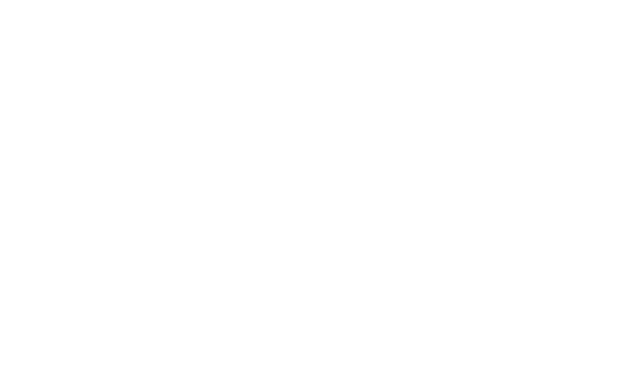
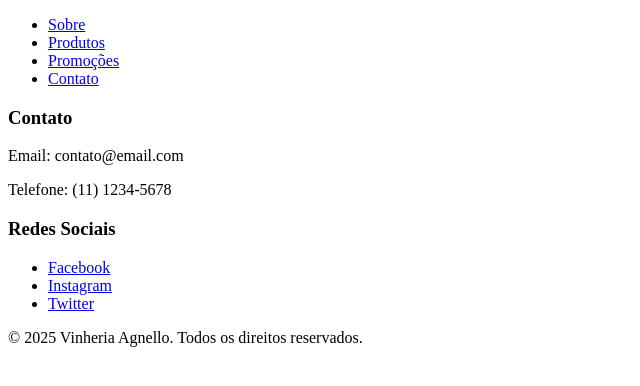
Before and after one commit to CPFrontEnd/vinheriaAgnello, a plain HTML site: page index.html in a window 1280 px wide. Shown: the whole page, without its empty margins (0-640 px from the left). Drawn offline with Linux system fonts and the light colour scheme.

Commit message:
Adicionando as páginas e começando a fazer o header e o footer

```diff
--- a/index.html
+++ b/index.html
@@ -3,12 +3,44 @@
 <head>
     <meta charset="UTF-8">
     <meta name="viewport" content="width=device-width, initial-scale=1.0">
-    <link rel="stylesheet" href="./src/css/style.css">
+    <link rel="stylesheet" href="src/css/style.css">
     <title>Vinheria Agnello</title>
     <script src="src/js/script.js"></script>
 
 </head>
 <body>
+    <div class="container">
+        <header>
+            <nav>
+                <ul>
+                    <li><a href="src/pages/sobre.html">Sobre</a></li>
+                    <li><a href="src/pages/produtos.html">Produtos</a></li>
+                    <li><a href="src/pages/promocoes.html">Promoções</a></li>
+                    <li><a href="src/pages/contato.html">Contato</a></li>
+                </ul>
+            </nav>
+        </header>
 
+        <footer>
+            <div class="footer-content">
+                <div class="contato">
+                    <h3>Contato</h3>
+                    <p>Email: contato@email.com</p>
+                    <p>Telefone: (11) 1234-5678</p>
+                </div>
+                <div class="redesSociais">
+                    <h3>Redes Sociais</h3>
+                    <ul>
+                        <li><a href="#">Facebook</a></li>
+                        <li><a href="#">Instagram</a></li>
+                        <li><a href="#">Twitter</a></li>
+                    </ul>
+                </div>
+                <div class="direitos">
+                    <p>&copy; 2025 Vinheria Agnello. Todos os direitos reservados.</p>
+                </div>
+            </div>
+        </footer>
+    </div>
 </body>
 </html>
```
Also changed, not shown: src/pages/contato.html (added), src/pages/produtos.html (added), src/pages/promocoes.html (added), src/pages/sobre.html (added).
